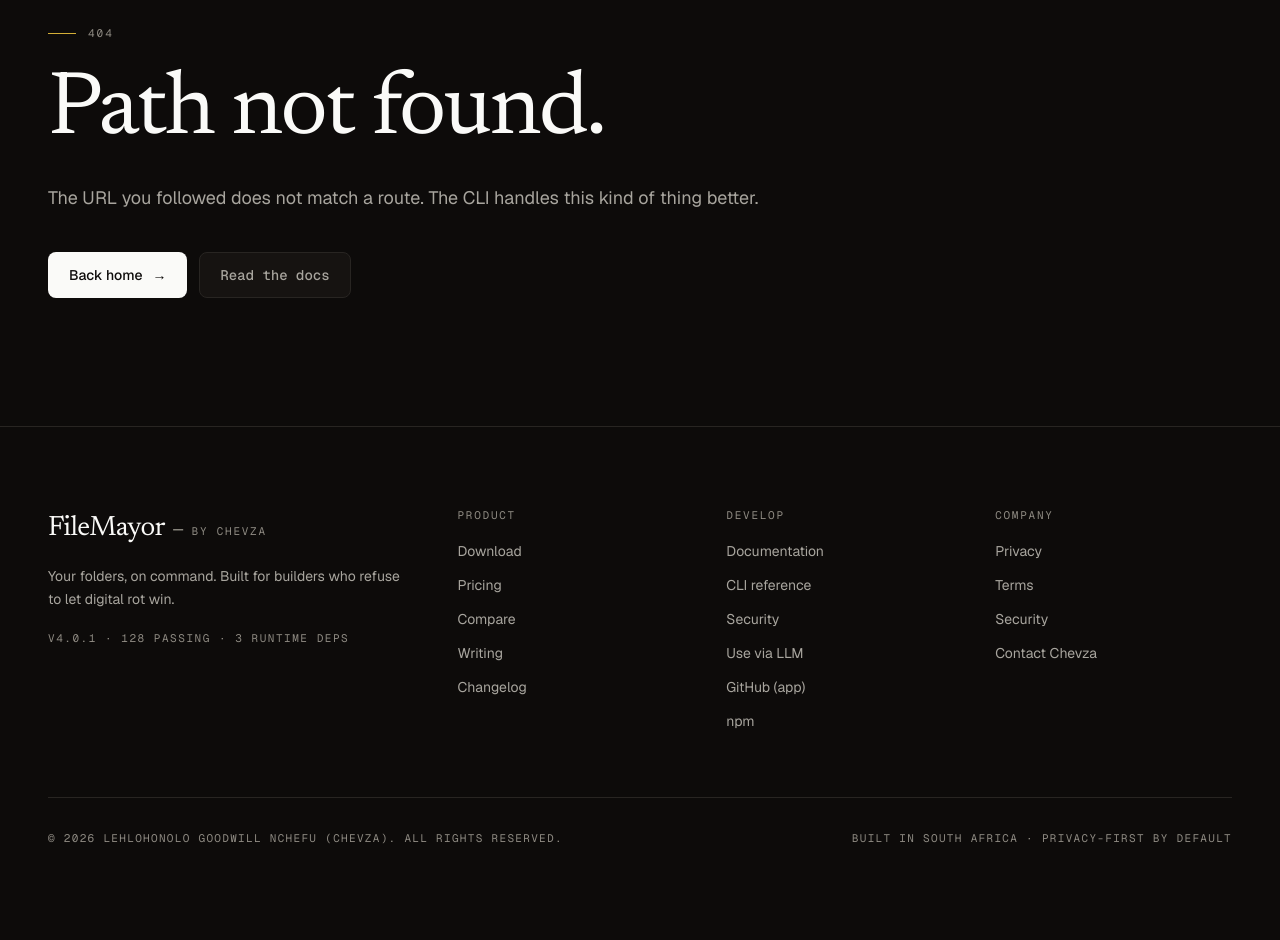
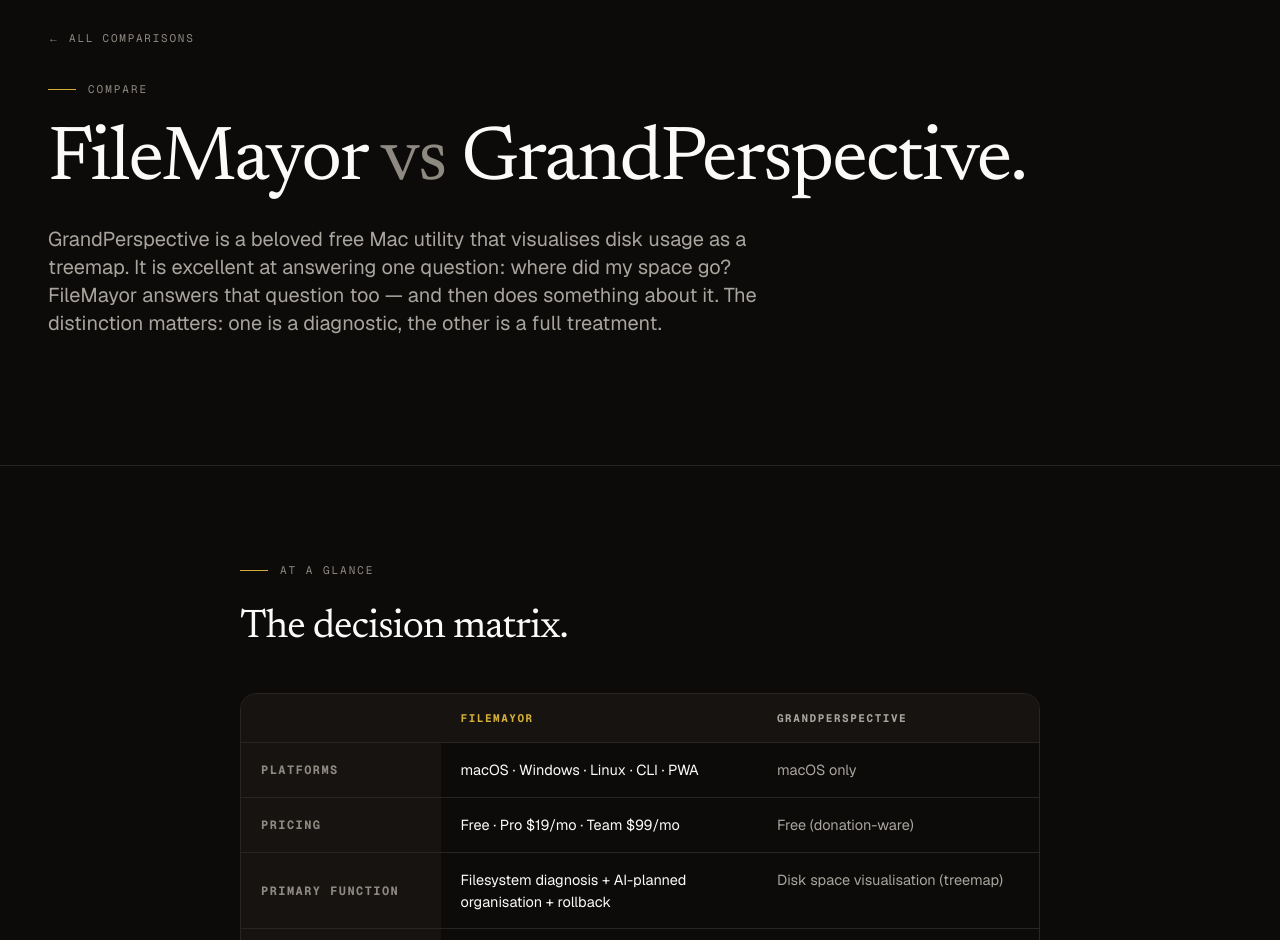
Before and after one commit to Hrypopo/filemayor-landing, a Next.js app: page /vs/grandperspective in a window 1280 px wide. Before the commit this address had no page. Shown: the part 160-1100 px from the top of the page. Built offline with nearby package versions, Linux system fonts and the light colour scheme.

Commit message:
feat(seo): FileMayor vs GrandPerspective comparison page

```diff
--- /dev/null
+++ b/app/vs/grandperspective/page.tsx
@@ -0,0 +1,142 @@
+import type { Metadata } from 'next';
+import Link from 'next/link';
+import { Nav } from '@/components/Nav';
+import { Footer } from '@/components/Footer';
+
+export const metadata: Metadata = {
+  title: 'FileMayor vs GrandPerspective',
+  description:
+    'GrandPerspective shows you where your disk space went. FileMayor shows you — then fixes it, with AI planning and full rollback.',
+};
+
+const matrix = [
+  { row: 'Platforms', fm: 'macOS · Windows · Linux · CLI · PWA', gp: 'macOS only' },
+  { row: 'Pricing', fm: 'Free · Pro $19/mo · Team $99/mo', gp: 'Free (donation-ware)' },
+  { row: 'Primary function', fm: 'Filesystem diagnosis + AI-planned organisation + rollback', gp: 'Disk space visualisation (treemap)' },
+  { row: 'Takes action', fm: 'Yes — move, rename, delete, organise', gp: 'No — visualise only' },
+  { row: 'AI planning', fm: 'Yes — Curative Triad (explain → cure → apply)', gp: 'No' },
+  { row: 'Rollback', fm: 'Full session journal · undo --all', gp: 'N/A — no actions taken' },
+  { row: 'Duplicate detection', fm: 'Yes — content-hash deduplication', gp: 'No' },
+  { row: 'CLI access', fm: 'Yes — 14 commands, --json everywhere', gp: 'No' },
+  { row: 'Watch mode', fm: 'Yes (Pro) — real-time folder monitoring', gp: 'No' },
+  { row: 'Best for', fm: 'Finding the problem and fixing it, safely', gp: 'Understanding where disk space is consumed' },
+];
+
+export default function VsGrandPerspective() {
+  return (
+    <>
+      <Nav />
+      <main id="main">
+        <section className="border-b border-border py-24 md:py-32">
+          <div className="container-prose">
+            <Link
+              href="/vs"
+              className="font-mono text-[11px] uppercase tracking-[0.16em] text-text-3 transition-colors hover:text-accent"
+            >
+              ← All comparisons
+            </Link>
+            <div className="section-label mt-8">Compare</div>
+            <h1 className="h-display text-[clamp(40px,6vw,80px)]">
+              FileMayor <span className="text-text-3">vs</span> GrandPerspective.
+            </h1>
+            <p className="mt-6 max-w-3xl text-lg leading-relaxed text-text-2 md:text-xl">
+              GrandPerspective is a beloved free Mac utility that visualises disk usage
+              as a treemap. It is excellent at answering one question: where did my space
+              go? FileMayor answers that question too — and then does something about it.
+              The distinction matters: one is a diagnostic, the other is a full treatment.
+            </p>
+          </div>
+        </section>
+
+        <section className="border-b border-border py-20 md:py-24">
+          <div className="container-prose max-w-4xl">
+            <div className="section-label">At a glance</div>
+            <h2 className="font-display text-[clamp(28px,3.5vw,40px)] font-normal leading-tight tracking-tight">
+              The decision matrix.
+            </h2>
+            <div className="mt-10 overflow-hidden rounded-2xl border border-border">
+              <table className="w-full text-left text-[14.5px]">
+                <thead>
+                  <tr className="border-b border-border bg-surface">
+                    <th className="w-1/4 px-5 py-4 font-mono text-[11px] uppercase tracking-[0.14em] text-text-3">&nbsp;</th>
+                    <th className="w-3/8 px-5 py-4 font-mono text-[11px] uppercase tracking-[0.14em] text-accent">FileMayor</th>
+                    <th className="w-3/8 px-5 py-4 font-mono text-[11px] uppercase tracking-[0.14em] text-text-2">GrandPerspective</th>
+                  </tr>
+                </thead>
+                <tbody>
+                  {matrix.map((m, i) => (
+                    <tr key={m.row} className={i < matrix.length - 1 ? 'border-b border-border' : ''}>
+                      <th scope="row" className="bg-surface px-5 py-4 font-mono text-[12px] uppercase tracking-[0.12em] text-text-3">{m.row}</th>
+                      <td className="px-5 py-4 align-top text-text">{m.fm}</td>
+                      <td className="px-5 py-4 align-top text-text-2">{m.gp}</td>
+                    </tr>
+                  ))}
+                </tbody>
+              </table>
+            </div>
+          </div>
+        </section>
+
+        <section className="border-b border-border py-20 md:py-24">
+          <div className="container-prose max-w-3xl">
+            <div className="section-label">When GrandPerspective is the right call</div>
+            <h2 className="font-display text-[clamp(28px,3.5vw,40px)] font-normal leading-tight tracking-tight">
+              You want a map. Nothing more.
+            </h2>
+            <p className="mt-6 text-[16.5px] leading-relaxed text-text-2">
+              GrandPerspective is free, fast, and makes a beautiful treemap. If you
+              just want to understand the shape of your disk usage — not act on it —
+              it is hard to beat. It has been around since 2005 and the codebase is
+              solid. Some people open it, identify the large files manually, and delete
+              them in Finder. That workflow is perfectly valid.
+            </p>
+          </div>
+        </section>
+
+        <section className="border-b border-border py-20 md:py-24">
+          <div className="container-prose max-w-3xl">
+            <div className="section-label">When FileMayor is the right call</div>
+            <h2 className="font-display text-[clamp(28px,3.5vw,40px)] font-normal leading-tight tracking-tight">
+              You want to fix it, not just see it.
+            </h2>
+            <p className="mt-6 text-[16.5px] leading-relaxed text-text-2">
+              FileMayor starts where GrandPerspective ends. Once FileMayor scans a
+              directory, it doesn't just show you a chart — it explains what it found
+              in plain language, proposes a structured cure (merge duplicates, archive
+              old files, flatten unnecessary nesting), and applies the plan only after
+              you approve it. Every single move is logged. If you change your mind,{' '}
+              <code className="rounded bg-surface px-1.5 py-0.5 font-mono text-[14px]">
+                filemayor undo --all
+              </code>{' '}
+              reverses the session completely.
+            </p>
+            <p className="mt-4 text-[16.5px] leading-relaxed text-text-2">
+              FileMayor also runs on Windows and Linux — GrandPerspective is macOS-only —
+              and detects content-level duplicates that a treemap view would never surface.
+            </p>
+          </div>
+        </section>
+
+        <section className="py-16 md:py-20">
+          <div className="container-prose max-w-3xl">
+            <div className="section-label">The short answer</div>
+            <p className="mt-6 text-[16.5px] leading-relaxed text-text-2">
+              GrandPerspective shows you the problem. FileMayor cures it. Use
+              GrandPerspective when you just want a quick audit. Use FileMayor when
+              you are ready to act.
+            </p>
+            <div className="mt-10 flex flex-wrap gap-3">
+              <Link href="/download" className="btn btn-primary">
+                Download FileMayor <span aria-hidden>→</span>
+              </Link>
+              <Link href="/blog/chevza-doctrine" className="btn btn-mono">
+                Read the Chevza Doctrine
+              </Link>
+            </div>
+          </div>
+        </section>
+      </main>
+      <Footer />
+    </>
+  );
+}
```
